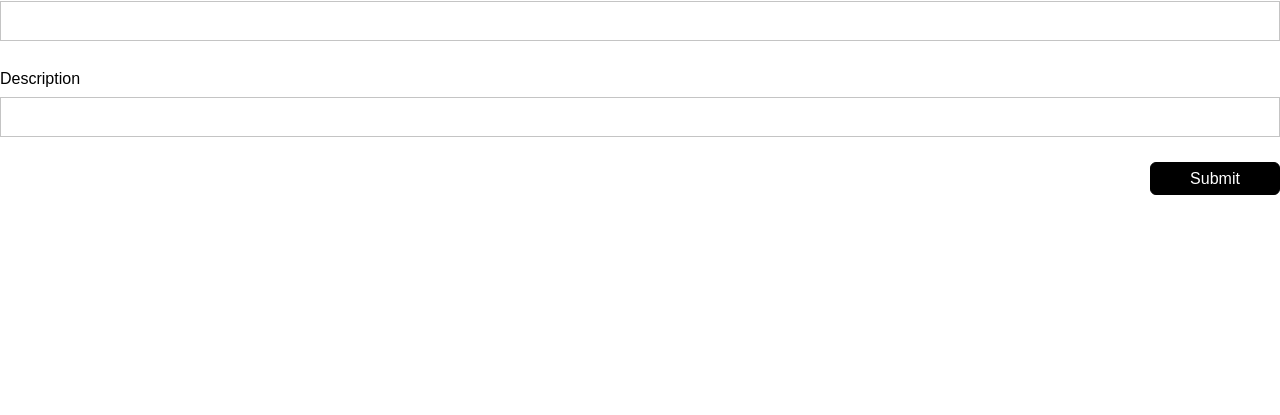
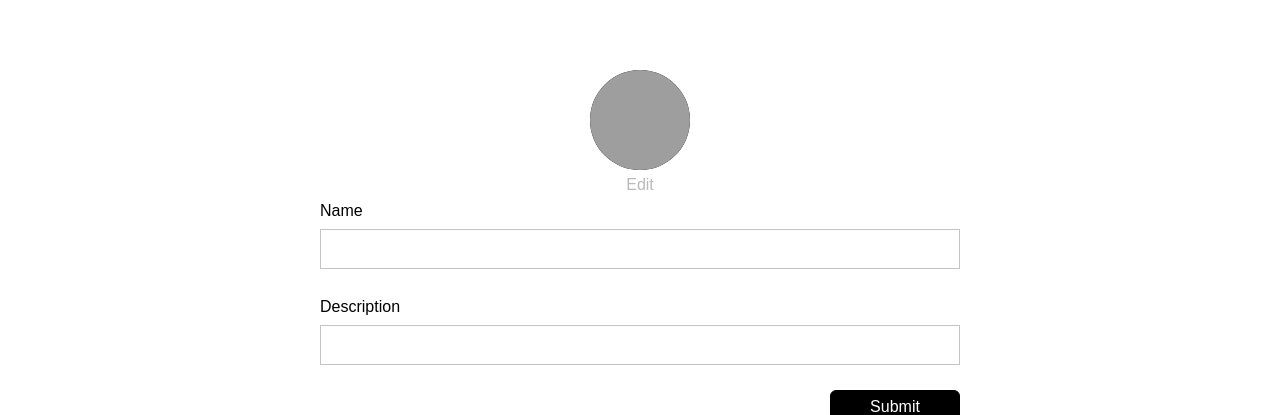
Before and after one commit to devanshTandon00/cryptoPlace, a React (Create React App) app in the folder frontend/: page /create-collectible in a window 1280 px wide. Shown: the part 146-561 px from the top of the page. Built offline with nearby package versions, Linux system fonts and the light colour scheme; grey boxes are pictures that could not be loaded.

Commit message:
Update CreateCollectiblePage.js

```diff
--- a/frontend/src/Pages/CreateCollectiblePage.js
+++ b/frontend/src/Pages/CreateCollectiblePage.js
@@ -1,10 +1,12 @@
 import React, { Component } from 'react';
 import { makeStyles } from '@material-ui/core/styles';
 import TextField from '@material-ui/core/TextField';
+import { Avatar } from '@material-ui/core';
 import Banner from '../Components/Banner';
 import Button from '../Components/Button';
 import Input from '../Components/Input';
 import Label from '../Components/Label';
+import './ManageAccountPage.css';
 
 
 export default class CreateCollectiblePage extends Component {
@@ -18,13 +20,11 @@ export default class CreateCollectiblePage extends Component {
 
                 <Banner title='Create Collectible' />
 
-                {/* <form className='CreateCollectiblePage' noValidate autoComplete="off">
-                    <TextField id="standard-basic" label="Standard" />
-                    <TextField id="filled-basic" label="Filled" variant="filled" />
-                    <TextField id="outlined-basic" label="Outlined" variant="outlined" />
-                </form> */}
 
-                {/* <Avatar
+
+                <div className='manage-account-content'>
+
+                    <Avatar
                         style={{
                             margin: 'auto',
                             width: '100px',
@@ -32,7 +32,22 @@ export default class CreateCollectiblePage extends Component {
                             backgroundColor: 'black'
                         }}
                         src='placeholder'
-                /> */}
+                    />
+                    <div style={{ display: 'flex', justifyContent: 'center' }}>
+                        <button
+                            style={{
+                                color: '#bababa',
+                                fontFamily: 'DM Sans, sans-serif',
+                                alignItems: 'center',
+                                marginTop: '2px',
+                                backgroundColor: 'white',
+                                border: 'none'
+                            }}
+                            onClick={() => console.log("hi")}
+                        >
+                            Edit
+                        </button>
+                    </div>
                     <form>
                         <Label title='Name' />
                         <Input />
@@ -47,11 +62,7 @@ export default class CreateCollectiblePage extends Component {
                     />
 
                 </div>
-
-
-
-
-
+            </div>
         );
     }
 }
```
Lines whose indentation alone changed are shown as unchanged.
